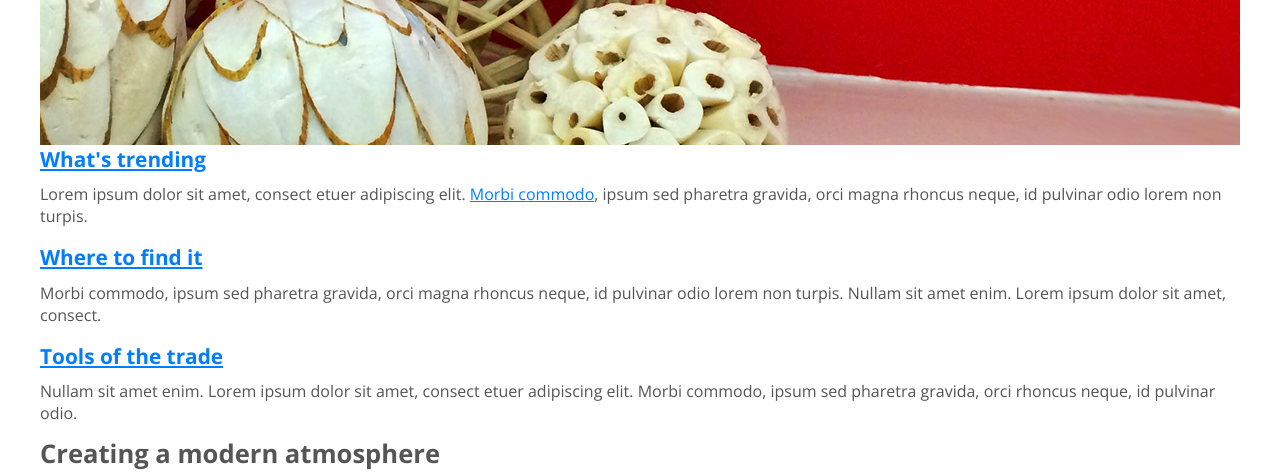
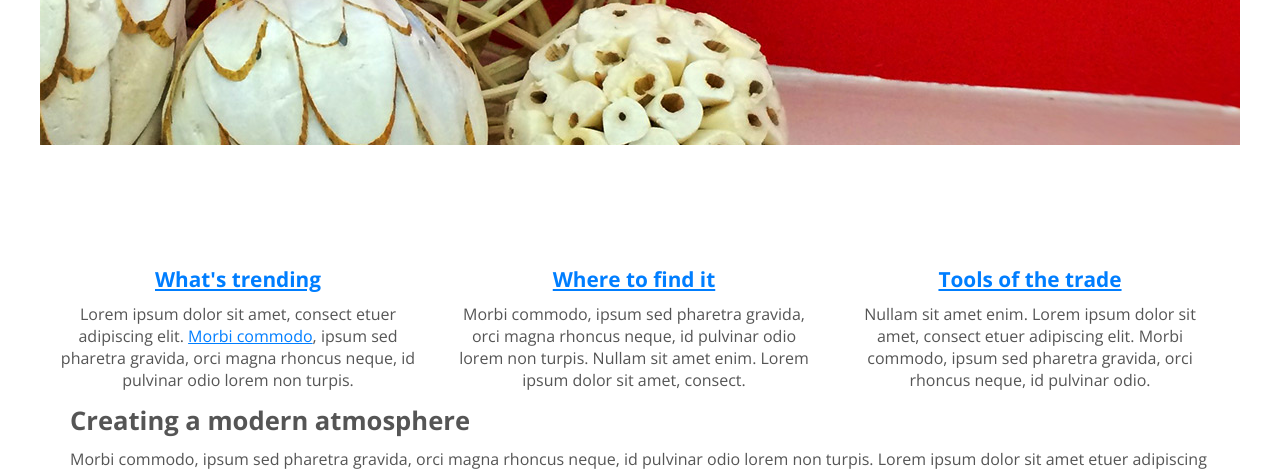
Before and after one commit to adoug/responsive-static-seed, a website: page src/views/index.html in a window 1280 px wide. Shown: the part 285-758 px from the top of the page. Drawn offline with nearby package versions, Linux system fonts and the light colour scheme.

Commit message:
Set up 3 column row

```diff
--- a/public/css/screen.css
+++ b/public/css/screen.css
@@ -99,3 +99,29 @@ header div.hero h1 {
     margin: 0 0 30px 0;
     color: #fff;
 }
+
+/* Section - All */
+section {
+    padding: 0 30px;
+}
+
+/* Section - Main */
+
+section.main {
+    margin-top: 20px;
+    margin-bottom: 30px;
+    padding: 0;
+}
+
+section.main aside {
+    width: 33%;
+    float: left;
+    text-align: center;
+}
+
+section.main .content {
+    margin: 15px;
+    background: no-repeat center top;
+    background-size: 75px 75px;
+    padding-top: 85px;
+}
```
